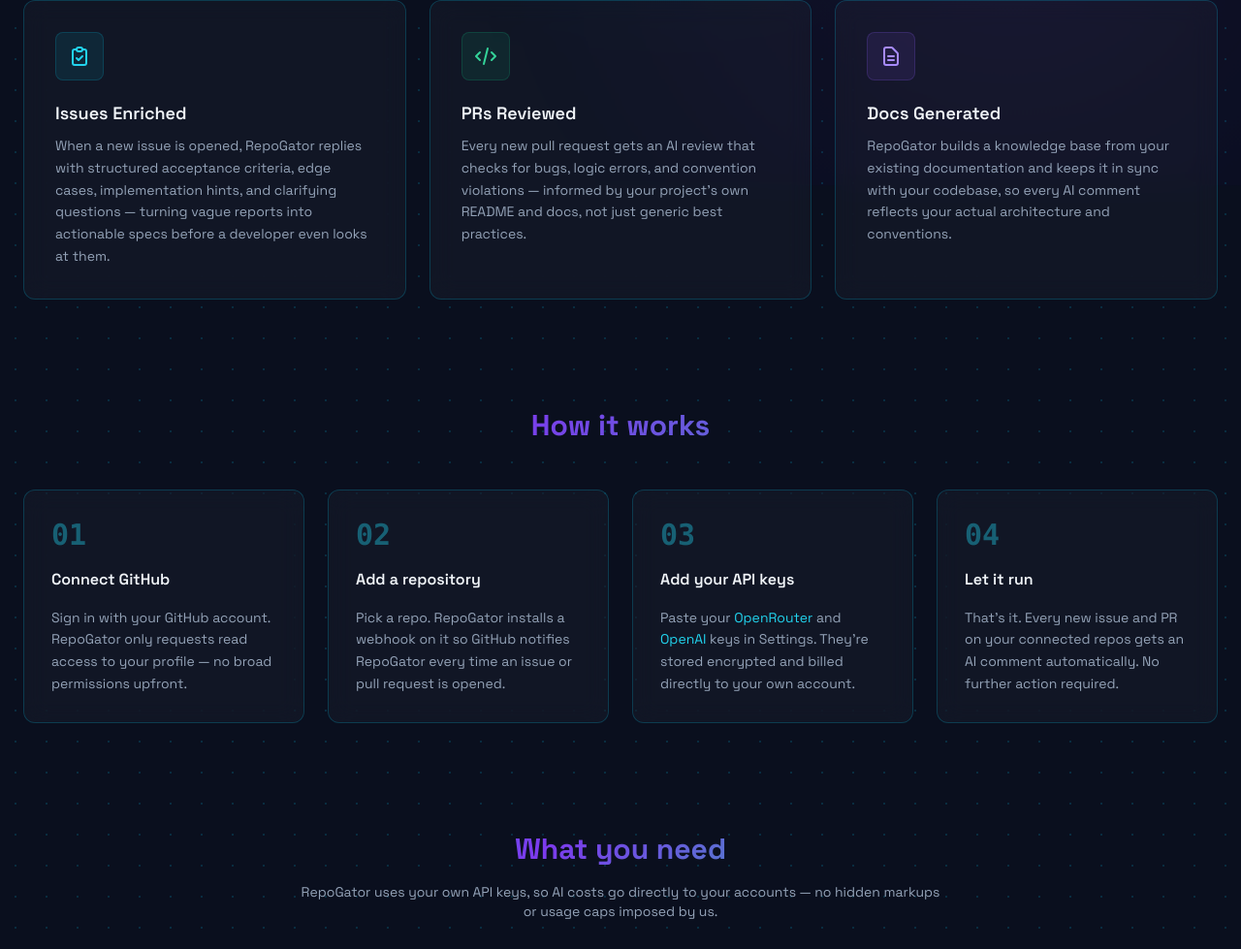
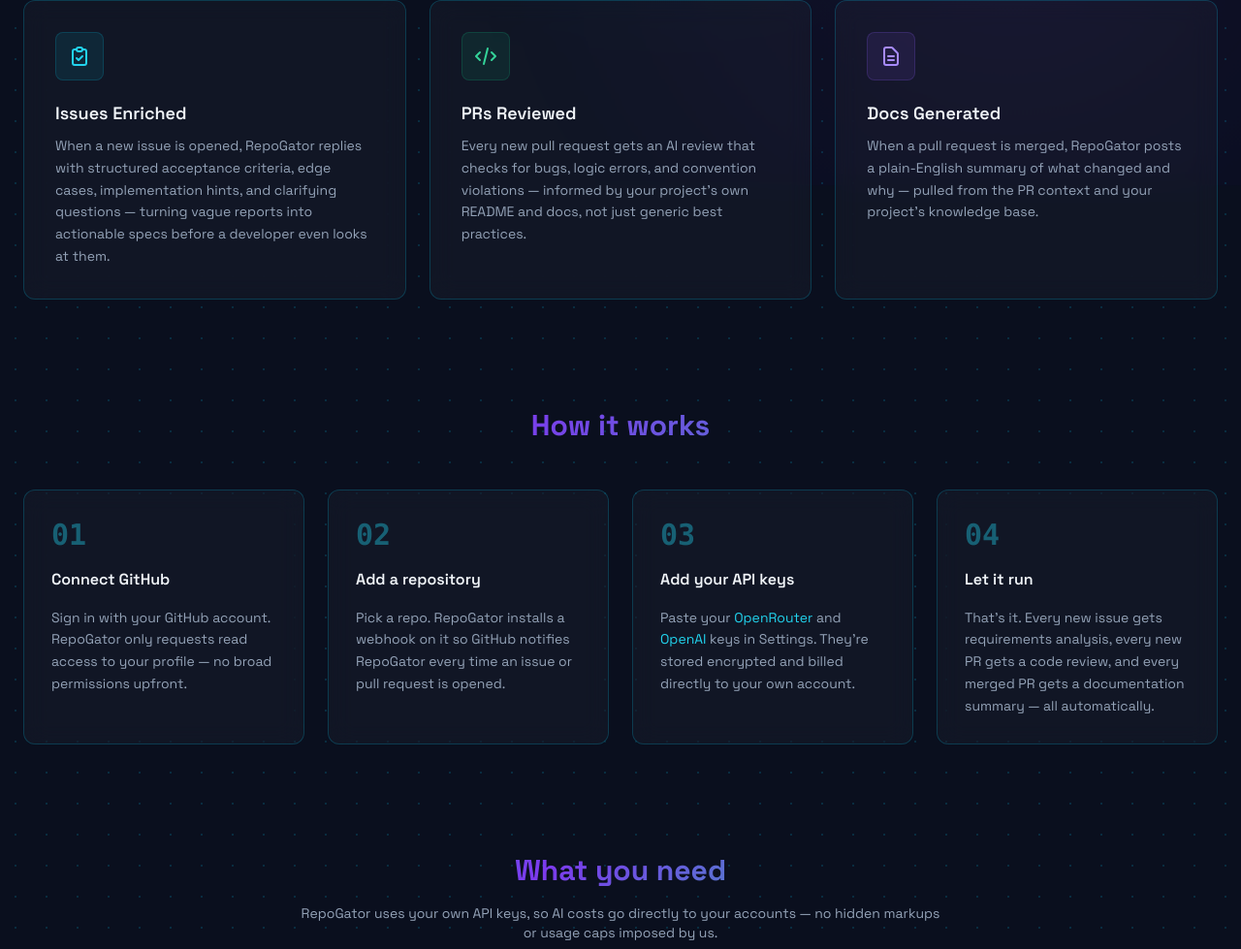
Before and after one commit to volskyi-dmytro/repogator, a Python web app: template frontend/templates/landing.html in a window 1280 px wide. Shown: the part 627-1606 px from the top of the page at 97% size. Run offline with Jinja, Linux system fonts and the light colour scheme; the template is opened without the code that fills it, so the values that code supplies are empty; some libraries are stand-ins or nearby versions.

Commit message:
docs: update landing page to accurately describe all three agent triggers
Docs Generated card now describes the actual PR merge trigger.
Step 04 lists all three events: issue open, PR open, PR merge.

Co-Authored-By: Claude Sonnet 4.6 <noreply@anthropic.com>

```diff
--- a/frontend/templates/landing.html
+++ b/frontend/templates/landing.html
@@ -217,9 +217,8 @@
           </div>
           <h3 class="text-lg font-semibold mb-2">Docs Generated</h3>
           <p class="text-slate-400 text-sm leading-relaxed">
-            RepoGator builds a knowledge base from your existing documentation and keeps it
-            in sync with your codebase, so every AI comment reflects your actual architecture
-            and conventions.
+            When a pull request is merged, RepoGator posts a plain-English summary of what
+            changed and why — pulled from the PR context and your project's knowledge base.
           </p>
         </div>
 
@@ -271,8 +270,8 @@
           </div>
           <h3 class="text-base font-semibold">Let it run</h3>
           <p class="text-slate-400 text-sm leading-relaxed">
-            That's it. Every new issue and PR on your connected repos gets an AI comment
-            automatically. No further action required.
+            That's it. Every new issue gets requirements analysis, every new PR gets a code
+            review, and every merged PR gets a documentation summary — all automatically.
           </p>
         </div>
 
```
